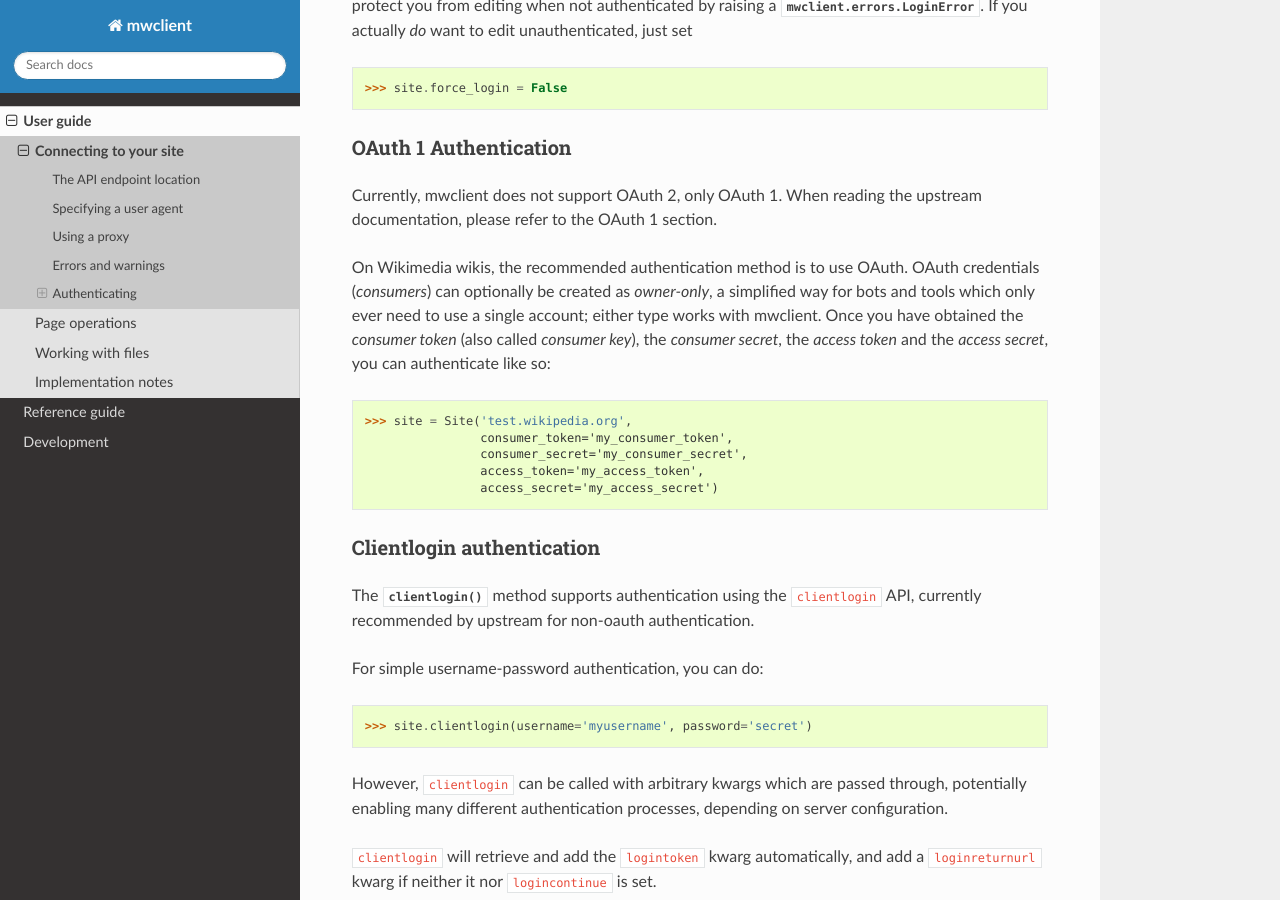
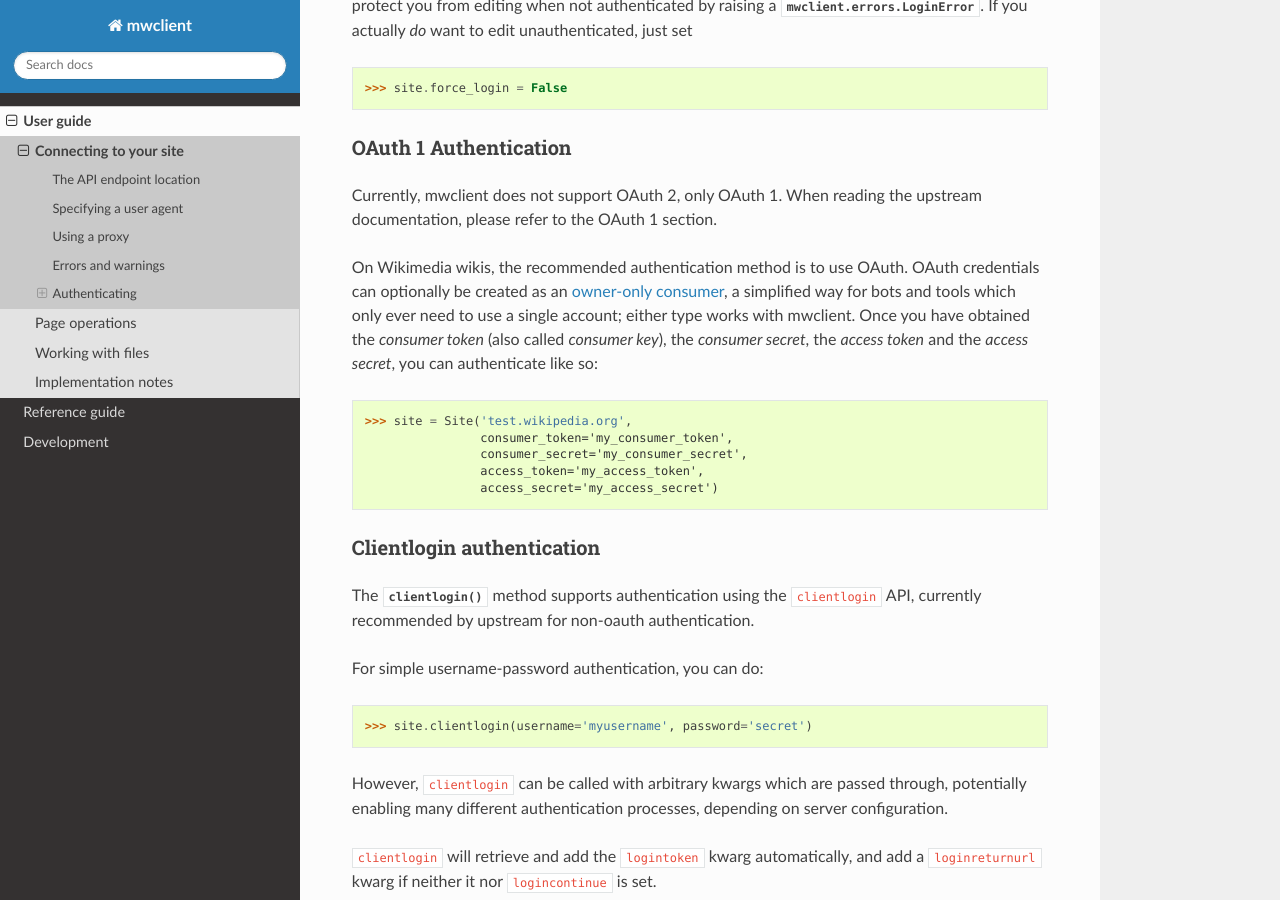
Before and after one commit to mwclient/mwclient, a Sphinx documentation site: the page built from docs/source/user/connecting.rst, in a window 1280 px wide and 900 px high, scrolled down 2067 px. Built offline with Sphinx 7.4.7 and the Read the Docs theme 3.1.0, drawn with Linux system fonts in a browser that asks for light colours; the version number could not be read and is left out.

Commit message:
Attempt to make this valid RST
Clarified the description of OAuth credentials and their usage.

```diff
--- a/docs/source/user/connecting.rst
+++ b/docs/source/user/connecting.rst
@@ -125,7 +125,7 @@ Currently, mwclient does not support OAuth 2, only OAuth 1. When reading the
 upstream documentation, please refer to the OAuth 1 section.
 
 On Wikimedia wikis, the recommended authentication method is to use OAuth.
-OAuth credentials (`consumers`) can optionally be created as `owner-only`,
+OAuth credentials can optionally be created as an `owner-only consumer`_,
 a simplified way for bots and tools which only ever need to use a single account;
 either type works with mwclient. Once you have obtained the *consumer token*
 (also called *consumer key*), the *consumer secret*, the *access token* and the
```
Also changed, not shown: other parts of docs/source/user/connecting.rst (+0 -1 lines).
